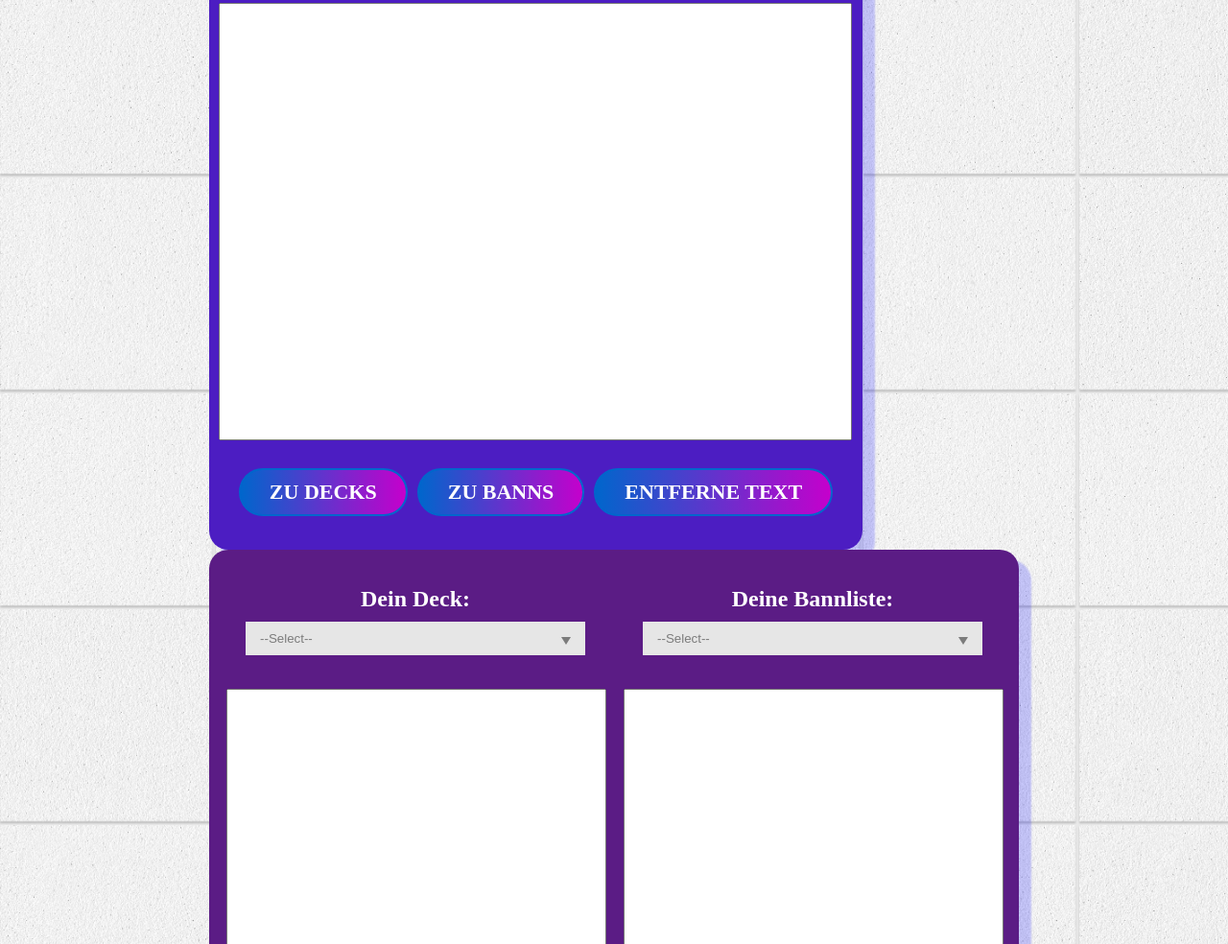
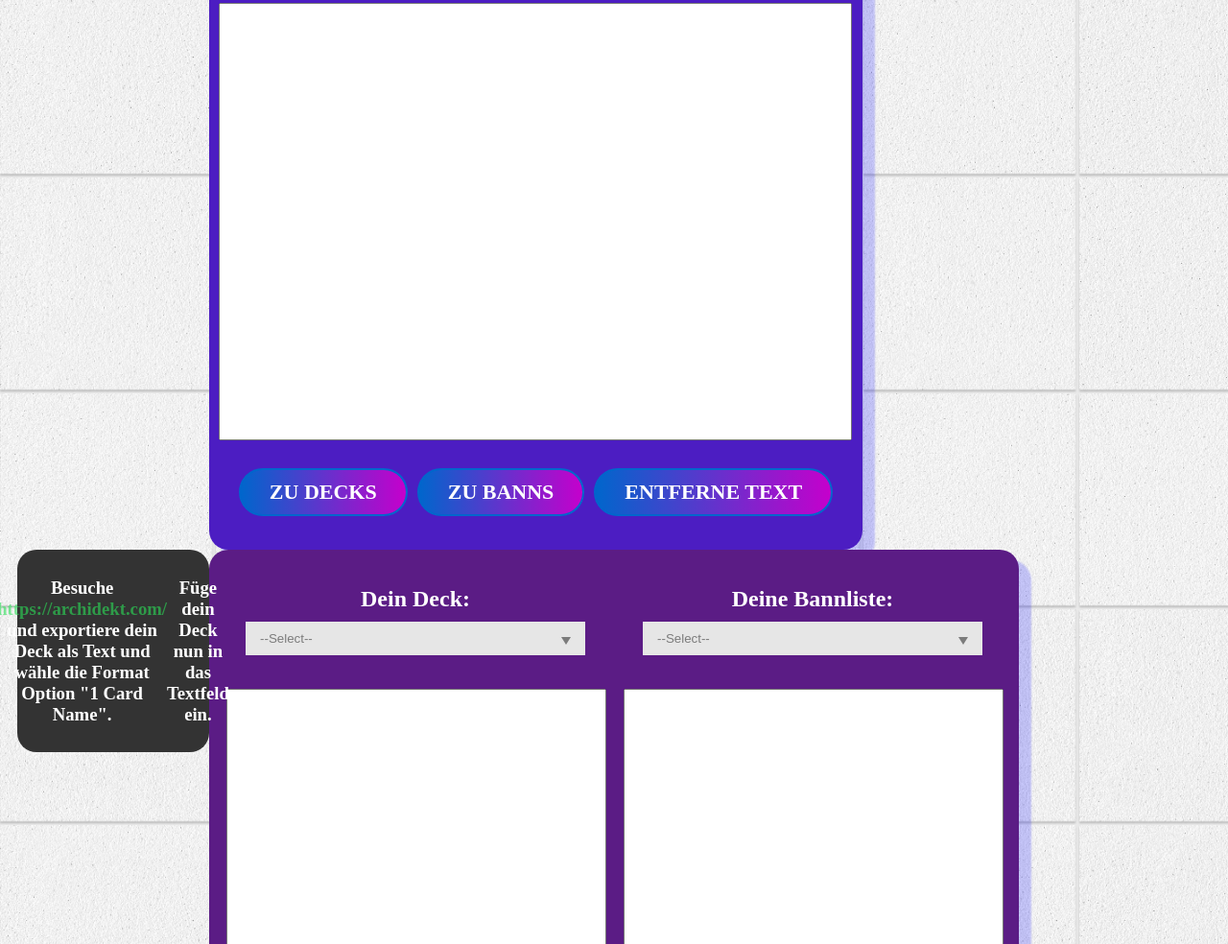
Before and after one commit to ZeltosSeb/mtg_bann, a plain HTML site: page main.html in a window 1280 px wide. Shown: the part 265-1249 px from the top of the page at 96% size. Drawn offline with Linux system fonts and the light colour scheme; a web font is replaced by a local one.

Commit message:
Added footer with instructions

```diff
--- a/main.html
+++ b/main.html
@@ -11,7 +11,7 @@
     <div class="mainContainer">
       <div class="leftSide">
         <h2 class="deckName">Deckname angeben:</h2>
-        <input class="inpDeckName" id="inputDeckName"/>
+        <input class="inpDeckName" id="inputDeckName" />
         <h2 class="mainHeader">Karten einfügen:</h2>
         <textarea
           id="userListInput"
@@ -74,4 +74,11 @@
       </div>
     </div>
   </body>
+  <footer>
+    <h3>
+      Besuche <a class="link">https://archidekt.com/</a> und exportiere dein Deck als Text
+      und wähle die Format Option "1 Card Name".
+    </h3>
+    <h3>Füge dein Deck nun in das Textfeld ein.</h3>
+  </footer>
 </html>
--- a/style.css
+++ b/style.css
@@ -64,7 +64,6 @@ body {
 textarea {
   resize: none;
   width: 99%;
-
 }
 .mainHeader {
   text-align: center;
@@ -75,6 +74,20 @@ textarea {
   color: white;
 }
 
+.link {
+  color: rgba(43, 223, 88, 0.603);
+}
+
+footer {
+  display: flex;
+  background-color: #333;
+  border-radius: 20px;
+  color: white;
+  padding: 10px;
+  text-align: center;
+  justify-content: center;
+  margin-top: 89vh;
+}
 .inpDeckName {
   display: flex;
   width: 250px;
```
